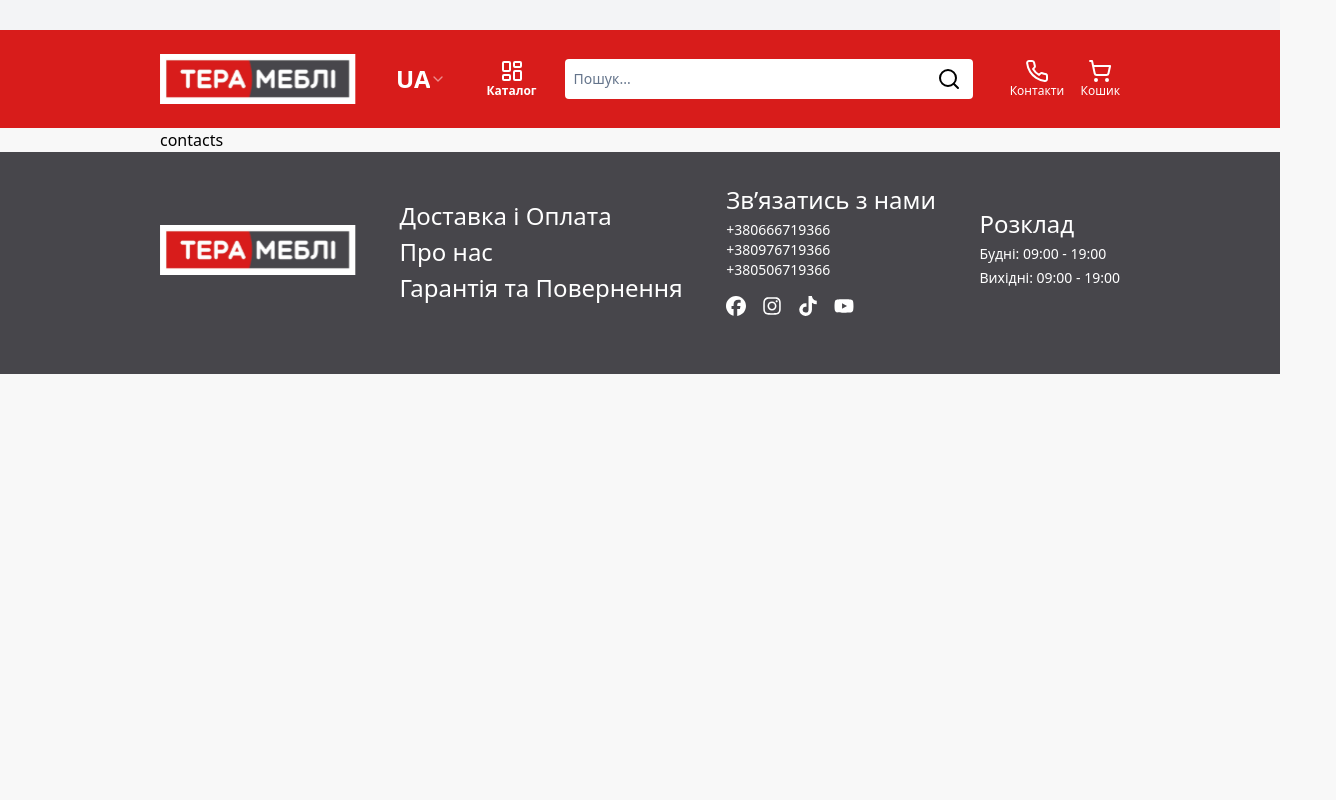
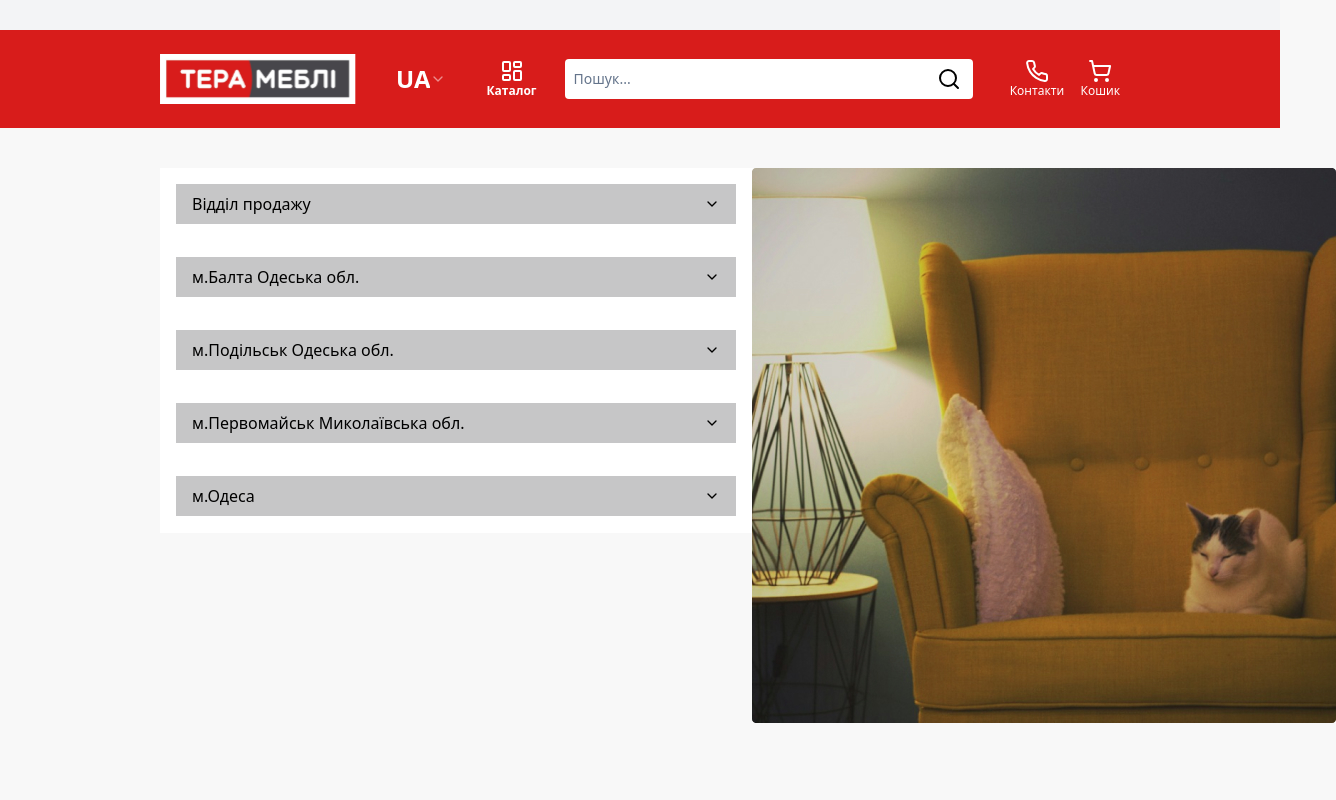
Before and after one commit to OlegKovrigaDev/shop, a Next.js app: page /contacts in a window 1280 px wide. Shown: the top 800 px of the page, 1336 px wide, since content can reach past the window. Built offline with nearby package versions, Linux system fonts and the light colour scheme.

Commit message:
contacts page

```diff
--- a/app/contacts/page.tsx
+++ b/app/contacts/page.tsx
@@ -1,9 +1,83 @@
-import React from 'react'
+'use client'
+
+import { FilterAccordion } from '@/components/parts/FilterAccordion'
+import { contactsData, maps } from '@/constants'
+import { Mail, Phone } from 'lucide-react'
+import Link from 'next/link'
+import { useState } from 'react'
+import { FaFacebook, FaInstagram, FaTiktok } from 'react-icons/fa6'
 
 const contacts = () => {
-  return (
-    <div>contacts</div>
-  )
+	const [activeAccordion, setActiveAccordion] = useState(0)
+
+	return (
+		<div className='pt-10 pb-20 flex flex-col items-center xl:items-start xl:flex-row xl:justify-between'>
+			<div className='flex flex-col max-w-[592px] sm:min-w-[592px] bg-white'>
+				{contactsData.map(({ id, title, phone, type, email, icons }) => (
+					<FilterAccordion
+						key={id}
+						title={title}
+						onToggle={() => setActiveAccordion(id)}
+					>
+						<div className='flex flex-col gap-2 w-full'>
+							<div key={id} className='flex justify-between text-[18px]'>
+								<div className='flex flex-col gap-4'>
+									<Link href={`tel:${phone}`} className='flex gap-2'>
+										<Phone size={24} />
+										{phone}
+									</Link>
+									{type === 'email' && (
+										<Link href={`mailto:${email}`} className='flex gap-2'>
+											<Mail size={24} />
+											{email}
+										</Link>
+									)}
+									{type === 'social' && (
+										<Link
+											key={`social-link-${id}`}
+											href='/'
+											className='flex gap-6'
+										>
+											{icons.map((icon, index) => (
+												<span key={`icon-${index}`}>
+													{icon === FaFacebook && <FaFacebook size={24} />}
+													{icon === FaInstagram && <FaInstagram size={24} />}
+													{icon === FaTiktok && <FaTiktok size={24} />}
+												</span>
+											))}
+										</Link>
+									)}
+								</div>
+								<div className='flex flex-col gap-4'>
+									<p>Графік роботи</p>
+									<div className='flex flex-col gap-4 items-end'>
+										<p>ПН - СБ 08:00 - 18:00</p>
+										<p>ВС 08:00 - 18:00</p>
+									</div>
+								</div>
+							</div>
+						</div>
+					</FilterAccordion>
+				))}
+			</div>
+			<div className='flex flex-col max-w-[584px] md:min-w-[584px]'>
+				{activeAccordion <= 1 && (
+					<img src='/cat.jpg' alt='' className='object-contain' />
+				)}
+				{activeAccordion >= 2 && (
+					<>
+						<h2 className='font-bold mb-2'>Ми на карті:</h2>
+						<p className='mb-4'>{maps[activeAccordion][1]}</p>
+						<iframe
+							src={maps[activeAccordion][0]}
+							height='483'
+							loading='lazy'
+						></iframe>
+					</>
+				)}
+			</div>
+		</div>
+	)
 }
 
 export default contacts
--- a/components/parts/FilterAccordion.tsx
+++ b/components/parts/FilterAccordion.tsx
@@ -9,15 +9,17 @@ import { FC, PropsWithChildren } from 'react'
 interface FilterAccordionProps extends PropsWithChildren {
 	title: string
 	className?: string
+	onToggle?: () => void
 }
 
 export const FilterAccordion: FC<FilterAccordionProps> = ({
 	title,
 	className,
 	children,
+	onToggle,
 }) => {
 	return (
-		<div className='bg-white w-full p-4 rounded-[4px]'>
+		<div className='bg-white w-full p-4 rounded-[4px]' onClick={onToggle}>
 			<Accordion type='single' collapsible>
 				<AccordionItem value='item-1' className='border-transparent'>
 					<AccordionTrigger className={`bg-[#C6C6C7] px-4 py-2 ${className}`}>
--- a/components/sections/Layout.tsx
+++ b/components/sections/Layout.tsx
@@ -1,15 +1,15 @@
-import { TLayout } from "@/types";
-import { Ad } from "../parts/Ad";
-import { Footer } from "./Footer";
-import { Header } from "./Header/Header";
+import { TLayout } from '@/types'
+import { Ad } from '../parts/Ad'
+import { Footer } from './Footer'
+import { Header } from './Header/Header'
 
 export const Layout = ({ children }: TLayout) => {
 	return (
 		<>
 			<Ad />
 			<Header />
-      <main className="container">{children}</main>
+			<main className='container flex-auto'>{children}</main>
 			<Footer />
 		</>
-  );
-};
+	)
+}
--- a/constants/index.ts
+++ b/constants/index.ts
@@ -1,189 +1,246 @@
-import { FaFacebook, FaInstagram, FaTiktok, FaYoutube } from "react-icons/fa6";
+import { FaFacebook, FaInstagram, FaTiktok, FaYoutube } from 'react-icons/fa6'
 
 export const products = [
 	{
-    id: "1",
-    img: "/slide1-min.jpg",
+		id: '1',
+		img: '/slide1-min.jpg',
 		title: 'Двоярусне ліжко "Аляска" від MebiGrand',
-    oldPrice: "90000",
-    newPrice: "10000",
+		oldPrice: '90000',
+		newPrice: '10000',
 		hit: true,
 		discont: true,
 		newProduct: false,
 	},
 	{
-    id: "2",
-    img: "/slide2-min.jpg",
-    title: "Двоспальне ліжко «Прованс»",
-    newPrice: "20000",
+		id: '2',
+		img: '/slide2-min.jpg',
+		title: 'Двоспальне ліжко «Прованс»',
+		newPrice: '20000',
 		hit: true,
 		discont: false,
 		newProduct: true,
 	},
 	{
-    id: "3",
-    img: "/slide3-min.jpg",
+		id: '3',
+		img: '/slide3-min.jpg',
 		title: 'Елегантне та стильне ліжко "Верона" від фабрики UMa Ursa Major',
-    oldPrice: "29000",
-    newPrice: "30000",
+		oldPrice: '29000',
+		newPrice: '30000',
 		hit: false,
 		discont: true,
 		newProduct: true,
 	},
 	{
-    id: "4",
-    img: "/slide4-min.jpg",
+		id: '4',
+		img: '/slide4-min.jpg',
 		title: 'Елегантне та стильне ліжко "Монро"',
-    oldPrice: "39000",
-    newPrice: "40000",
+		oldPrice: '39000',
+		newPrice: '40000',
 	},
 	{
-    id: "5",
-    img: "/slide1-min.jpg",
+		id: '5',
+		img: '/slide1-min.jpg',
 		title: 'Двоярусне ліжко "Аляска" від MebiGrand2',
-    oldPrice: "49000",
-    newPrice: "50000",
+		oldPrice: '49000',
+		newPrice: '50000',
 	},
 	{
-    id: "6",
-    img: "/slide2-min.jpg",
-    title: "Двоспальне ліжко «Прованс»2",
-    oldPrice: "59000",
-    newPrice: "60000",
+		id: '6',
+		img: '/slide2-min.jpg',
+		title: 'Двоспальне ліжко «Прованс»2',
+		oldPrice: '59000',
+		newPrice: '60000',
 	},
 	{
-    id: "7",
-    img: "/slide3-min.jpg",
+		id: '7',
+		img: '/slide3-min.jpg',
 		title: 'Елегантне та стильне ліжко "Верона" від фабрики UMa Ursa Major2',
-    oldPrice: "69000",
-    newPrice: "70000",
+		oldPrice: '69000',
+		newPrice: '70000',
 	},
 	{
-    id: "8",
-    img: "/slide4-min.jpg",
+		id: '8',
+		img: '/slide4-min.jpg',
 		title: 'Елегантне та стильне ліжко "Монро"2',
-    oldPrice: "79000",
-    newPrice: "80000",
+		oldPrice: '79000',
+		newPrice: '80000',
 	},
-];
+]
 
 export const categories = [
-  { id: 1, name: "Кухні", image: "/Categories/Cat1.jpg", rowSpan: 2 },
-  { id: 2, name: "Шафи", image: "/Categories/Cat2.jpg" },
-  { id: 3, name: "Офісні меблі", image: "/Categories/Cat3.jpg" },
-  { id: 4, name: "Ліжка", image: "/Categories/Cat2.jpg" },
-  { id: 5, name: "Дивани", image: "/Categories/Cat1.jpg", rowSpan: 2 },
-  { id: 6, name: "Комоди і тумби", image: "/Categories/Cat3.jpg" },
-];
+	{ id: 1, name: 'Кухні', image: '/Categories/Cat1.jpg', rowSpan: 2 },
+	{ id: 2, name: 'Шафи', image: '/Categories/Cat2.jpg' },
+	{ id: 3, name: 'Офісні меблі', image: '/Categories/Cat3.jpg' },
+	{ id: 4, name: 'Ліжка', image: '/Categories/Cat2.jpg' },
+	{ id: 5, name: 'Дивани', image: '/Categories/Cat1.jpg', rowSpan: 2 },
+	{ id: 6, name: 'Комоди і тумби', image: '/Categories/Cat3.jpg' },
+]
 
 export const footerData = [
 	{
 		items: [
-      { id: 1, text: "Доставка і Оплата", link: "/dostavka-i-oplata" },
-      { id: 2, text: "Про нас", link: "/" },
-      { id: 3, text: "Гарантія та Повернення", link: "/warranty" },
+			{ id: 1, text: 'Доставка і Оплата', link: '/dostavka-i-oplata' },
+			{ id: 2, text: 'Про нас', link: '/' },
+			{ id: 3, text: 'Гарантія та Повернення', link: '/warranty' },
 		],
 	},
 	{
-    title: "Зв’язатись з нами",
+		title: 'Зв’язатись з нами',
 		phones: [
-      { id: 1, text: "+380666719366", link: "+380666719366" },
-      { id: 2, text: "+380976719366", link: "+380976719366" },
-      { id: 3, text: "+380506719366", link: "+380506719366" },
+			{ id: 1, text: '+380666719366', link: '+380666719366' },
+			{ id: 2, text: '+380976719366', link: '+380976719366' },
+			{ id: 3, text: '+380506719366', link: '+380506719366' },
 		],
 		socials: [
-      { id: 1, icon: FaFacebook, link: "/" },
-      { id: 2, icon: FaInstagram, link: "/" },
-      { id: 3, icon: FaTiktok, link: "/" },
-      { id: 4, icon: FaYoutube, link: "/" },
+			{ id: 1, icon: FaFacebook, link: '/' },
+			{ id: 2, icon: FaInstagram, link: '/' },
+			{ id: 3, icon: FaTiktok, link: '/' },
+			{ id: 4, icon: FaYoutube, link: '/' },
 		],
 	},
 	{
-    title: "Розклад",
+		title: 'Розклад',
 		schedule: [
-      { id: 1, text: "Будні: 09:00 - 19:00" },
-      { id: 2, text: "Вихідні: 09:00 - 19:00" },
+			{ id: 1, text: 'Будні: 09:00 - 19:00' },
+			{ id: 2, text: 'Вихідні: 09:00 - 19:00' },
 		],
 	},
-];
+]
 
 export const ethapsData = [
 	{
 		id: 1,
-    title: "Вибір",
-    text: "У нашому магазині Ви можете знайти будь-які товари для дому або можете скористатись допомогою наших менеджерів",
+		title: 'Вибір',
+		text: 'У нашому магазині Ви можете знайти будь-які товари для дому або можете скористатись допомогою наших менеджерів',
 	},
 	{
 		id: 2,
-    title: "Узгодження з менеджером",
-    text: "Наші менеджери з радістю підкажуть  варіанти доставки і оплати саме для вас",
+		title: 'Узгодження з менеджером',
+		text: 'Наші менеджери з радістю підкажуть  варіанти доставки і оплати саме для вас',
 	},
 	{
 		id: 3,
-    title: "Відправка",
-    text: "Після узгодження деталей з доставки і оплати наші працівники відправляють товар  в умовлений час",
+		title: 'Відправка',
+		text: 'Після узгодження деталей з доставки і оплати наші працівники відправляють товар  в умовлений час',
 	},
-];
+]
 
 export const advantagesData = [
 	{
 		id: 1,
-    title: "Широкий асортимент",
+		title: 'Широкий асортимент',
 		text: "Ми пропонуємо великий вибір меблів для будь-яких кімнат та стилів інтер'єру.",
-    icon: "/Advantages/Assortement.svg",
+		icon: '/Advantages/Assortement.svg',
 	},
 	{
 		id: 2,
-    title: "Індивідуальний підхід",
-    text: "Ми завжди готові врахувати ваші побажання та створити меблі на замовлення.",
-    icon: "/Advantages/Individual.svg",
+		title: 'Індивідуальний підхід',
+		text: 'Ми завжди готові врахувати ваші побажання та створити меблі на замовлення.',
+		icon: '/Advantages/Individual.svg',
 	},
 	{
 		id: 3,
-    title: "Гарантія якості",
-    text: "Ми завжди готові врахувати ваші побажання та створити меблі на замовлення.",
-    icon: "/Advantages/Garanty.svg",
+		title: 'Гарантія якості',
+		text: 'Ми завжди готові врахувати ваші побажання та створити меблі на замовлення.',
+		icon: '/Advantages/Garanty.svg',
 	},
 	{
 		id: 4,
-    title: "Доступність",
-    text: "Ми прагнемо пропонувати конкурентоспроможні ціни без шкоди для якості.",
-    icon: "/Advantages/Availability.svg",
+		title: 'Доступність',
+		text: 'Ми прагнемо пропонувати конкурентоспроможні ціни без шкоди для якості.',
+		icon: '/Advantages/Availability.svg',
 	},
 	{
 		id: 5,
-    title: "Професійна консультація",
-    text: "Наші експерти завжди готові надати кваліфіковану допомогу у виборі меблів, які ідеально підходять саме вам.",
-    icon: "/Advantages/Professional.svg",
+		title: 'Професійна консультація',
+		text: 'Наші експерти завжди готові надати кваліфіковану допомогу у виборі меблів, які ідеально підходять саме вам.',
+		icon: '/Advantages/Professional.svg',
 	},
-];
+]
 
 export const heroData = [
-  { id: 1, text: "Кухонні меблі" },
-  { id: 2, text: "Меблі у вітальню" },
-  { id: 3, text: "Меблі у спальню" },
-  { id: 4, text: "Меблі для передпокою" },
-  { id: 5, text: "Офісні меблі" },
-  { id: 6, text: "Шафи" },
-  { id: 7, text: "М’які  меблі" },
-  { id: 8, text: "Ліжка" },
-  { id: 9, text: "Матраци" },
-  { id: 10, text: "Комоди й тумби" },
-];
+	{ id: 1, text: 'Кухонні меблі' },
+	{ id: 2, text: 'Меблі у вітальню' },
+	{ id: 3, text: 'Меблі у спальню' },
+	{ id: 4, text: 'Меблі для передпокою' },
+	{ id: 5, text: 'Офісні меблі' },
+	{ id: 6, text: 'Шафи' },
+	{ id: 7, text: 'М’які  меблі' },
+	{ id: 8, text: 'Ліжка' },
+	{ id: 9, text: 'Матраци' },
+	{ id: 10, text: 'Комоди й тумби' },
+]
 
 export const cartItems = [
 	{
 		id: 1,
-    name: "Product 1",
+		name: 'Product 1',
 		price: 100,
 		quantity: 1,
-    imageUrl: "/slide2-min.jpg",
+		imageUrl: '/slide2-min.jpg',
 	},
 	{
 		id: 2,
-    name: "Product 2",
+		name: 'Product 2',
 		price: 200,
 		quantity: 1,
-    imageUrl: "/slide2-min.jpg",
+		imageUrl: '/slide2-min.jpg',
 	},
-];
+]
+
+export const contactsData = [
+	{
+		id: 1,
+		title: 'Відділ продажу',
+		phone: '+380951277643',
+		type: 'email',
+		email: 'fortecya.plus@gmail.com',
+	},
+	{
+		id: 2,
+		title: 'м.Балта Одеська обл.',
+		phone: '+380508035033',
+		type: 'social',
+		icons: [FaFacebook, FaInstagram, FaTiktok],
+	},
+	{
+		id: 3,
+		title: 'м.Подільськ Одеська обл.',
+		phone: '+380958976864',
+		type: 'social',
+		icons: [FaFacebook, FaInstagram],
+	},
+	{
+		id: 4,
+		title: 'м.Первомайськ Миколаївська обл.',
+		phone: '+380508712779',
+		type: 'social',
+		icons: [FaFacebook, FaInstagram],
+	},
+	{
+		id: 5,
+		title: 'м.Одеса',
+		phone: '+380662533771',
+		type: 'social',
+		icons: [FaInstagram, FaTiktok],
+	},
+]
+
+export const maps = {
+	2: [
+		'https://www.google.com/maps/embed?pb=!1m18!1m12!1m3!1d2547.054083614874!2d30.539861293217214!3d50.328242222855785!2m3!1f0!2f0!3f0!3m2!1i1024!2i768!4f13.1!3m3!1m2!1s0x40d4c7a7290bea67%3A0x387df3660abbeb5c!2z0LLRg9C7LiDQm9GO0LHQvtC80LjRgNGB0YzQutCwLCDQmtC40ZfQsiwgMDIwMDA!5e0!3m2!1suk!2sua!4v1725192914102!5m2!1suk!2sua',
+		'вул.Любомирська, 163',
+	],
+	3: [
+		'https://www.google.com/maps/embed?pb=!1m18!1m12!1m3!1d2542.406483081815!2d30.19988039324387!3d50.414897816665295!2m3!1f0!2f0!3f0!3m2!1i1024!2i768!4f13.1!3m3!1m2!1s0x472b356dda082741%3A0xe7a8e9dab176f101!2z0LLRg9C70LjRhtGPINCh0L7QsdC-0YDQvdCwLCAxOTQsINCT0L7RgNC10L3QuNGH0ZYsINCa0LjRl9Cy0YHRjNC60LAg0L7QsdC70LDRgdGC0YwsIDA4MTE0!5e0!3m2!1suk!2sua!4v1725194005878!5m2!1suk!2sua',
+		'вул.Соборна, 194',
+	],
+	4: [
+		'https://www.google.com/maps/embed?pb=!1m18!1m12!1m3!1d2542.406483081815!2d30.19988039324387!3d50.414897816665295!2m3!1f0!2f0!3f0!3m2!1i1024!2i768!4f13.1!3m3!1m2!1s0x472b356dda082741%3A0xe7a8e9dab176f101!2z0LLRg9C70LjRhtGPINCh0L7QsdC-0YDQvdCwLCAxOTQsINCT0L7RgNC10L3QuNGH0ZYsINCa0LjRl9Cy0YHRjNC60LAg0L7QsdC70LDRgdGC0YwsIDA4MTE0!5e0!3m2!1suk!2sua!4v1725194005878!5m2!1suk!2sua',
+		'вул.Соборна, 194',
+	],
+	5: [
+		'https://www.google.com/maps/embed?pb=!1m18!1m12!1m3!1d2542.406483081815!2d30.19988039324387!3d50.414897816665295!2m3!1f0!2f0!3f0!3m2!1i1024!2i768!4f13.1!3m3!1m2!1s0x472b356dda082741%3A0xe7a8e9dab176f101!2z0LLRg9C70LjRhtGPINCh0L7QsdC-0YDQvdCwLCAxOTQsINCT0L7RgNC10L3QuNGH0ZYsINCa0LjRl9Cy0YHRjNC60LAg0L7QsdC70LDRgdGC0YwsIDA4MTE0!5e0!3m2!1suk!2sua!4v1725194005878!5m2!1suk!2sua',
+		'вул.Соборна, 194',
+	],
+}
```
Also changed, not shown: components/parts/CrumbsLink.tsx (+10 -10 lines), public/cat.jpg (added). Lines whose indentation alone changed are shown as unchanged.
